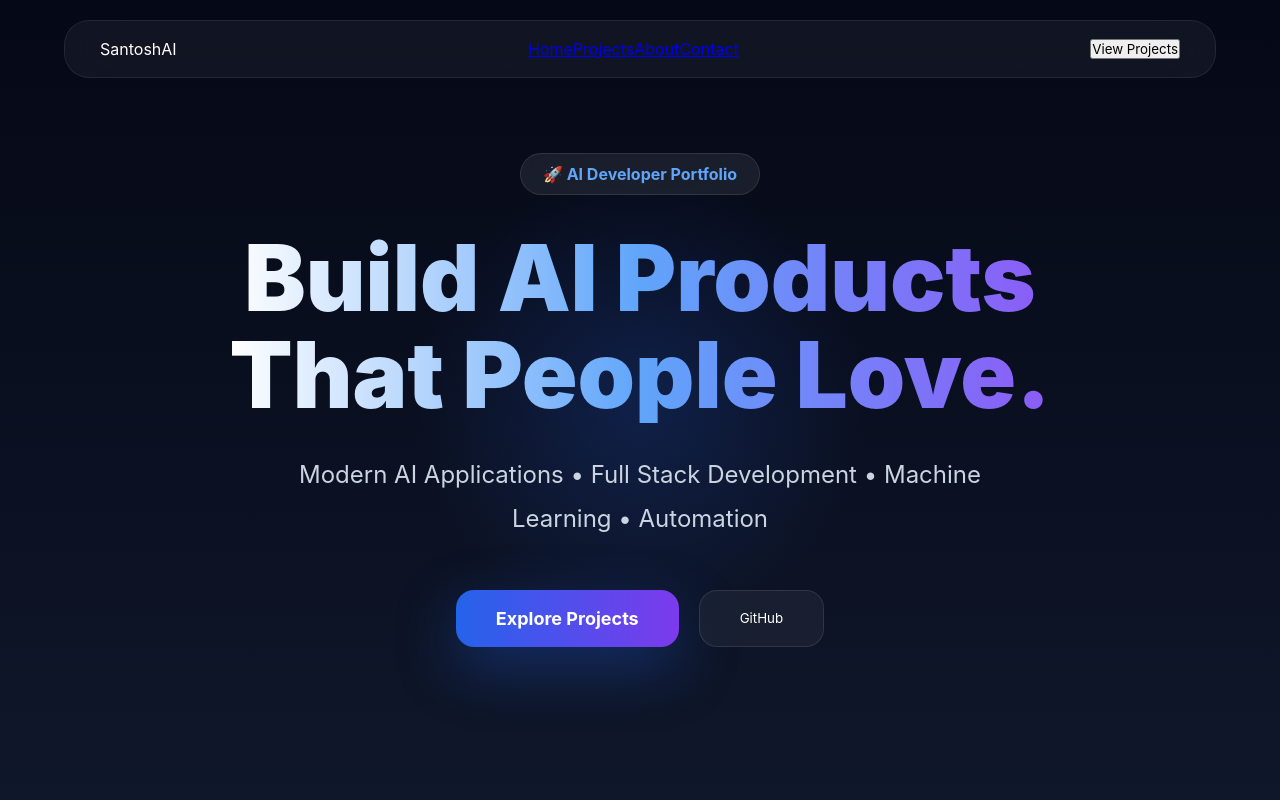
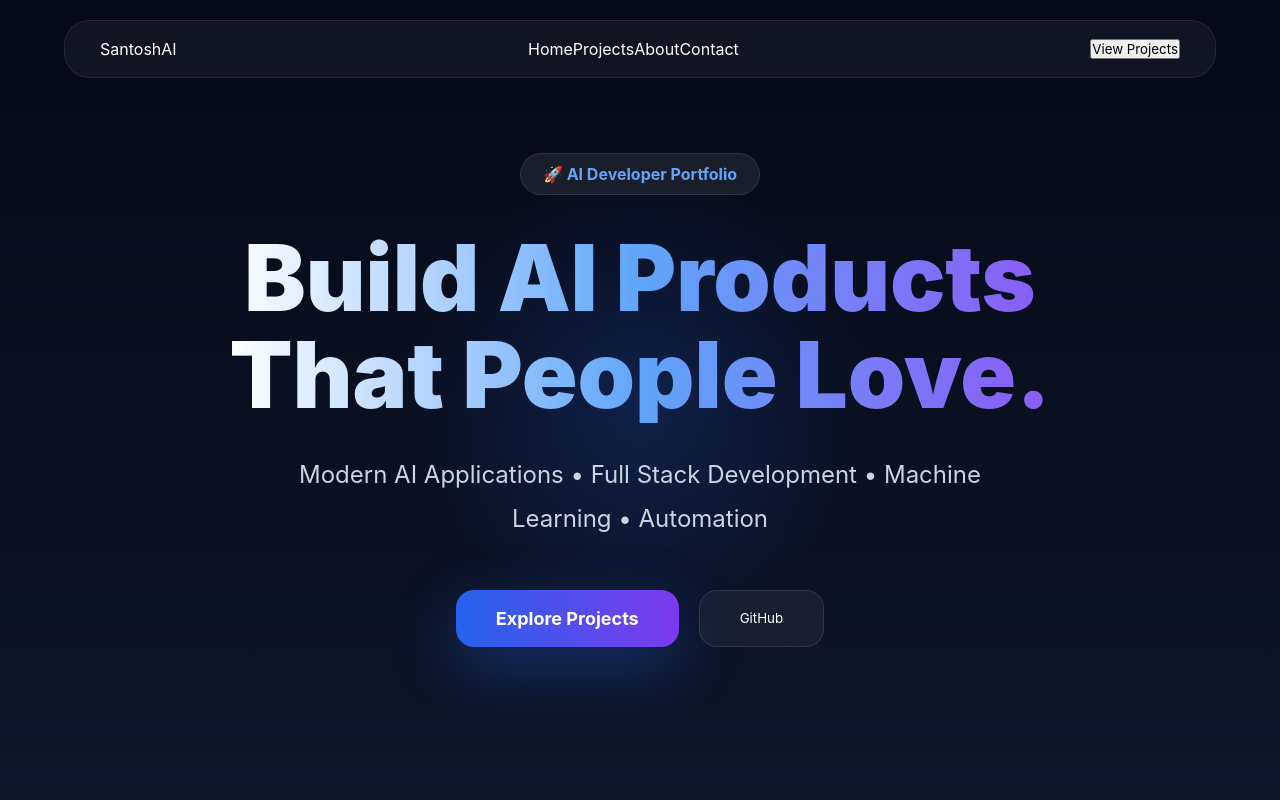
Before and after one commit to santoshml-lab/SantoshAI, a React (Vite) app: page / in a window 1280 px wide. Shown: the top 800 px of the page. Built offline with nearby package versions, Linux system fonts and the light colour scheme.

Commit message:
Update global.css

```diff
--- a/src/styles/global.css
+++ b/src/styles/global.css
@@ -1,21 +1,25 @@
 *{
-  margin:0;
-  padding:0;
-  box-sizing:border-box;
+margin:0;
+padding:0;
+box-sizing:border-box;
+font-family:Inter,sans-serif;
 }
 
 html{
-  scroll-behavior:smooth;
+scroll-behavior:smooth;
 }
 
 body{
 
-font-family:Inter,sans-serif;
+background:#050816;
 
-background:
-radial-gradient(circle at top,#2563eb22,transparent 35%),
-radial-gradient(circle at bottom right,#7c3aed22,transparent 35%),
-#050816;
+background-image:
+
+radial-gradient(circle at 20% 10%,rgba(37,99,235,.25),transparent 30%),
+
+radial-gradient(circle at 80% 90%,rgba(124,58,237,.25),transparent 30%),
+
+linear-gradient(180deg,#050816,#0f172a);
 
 color:white;
 
@@ -26,6 +30,8 @@ overflow-x:hidden;
 section{
 
 padding:120px 8%;
+
+position:relative;
 
 }
 
@@ -45,15 +51,29 @@ transform:translateY(-5px);
 
 }
 
+a{
+
+text-decoration:none;
+
+color:inherit;
+
+}
+
 ::-webkit-scrollbar{
 
 width:8px;
 
 }
 
+::-webkit-scrollbar-track{
+
+background:#050816;
+
+}
+
 ::-webkit-scrollbar-thumb{
 
-background:#2563eb;
+background:#3b82f6;
 
 border-radius:20px;
 
```
